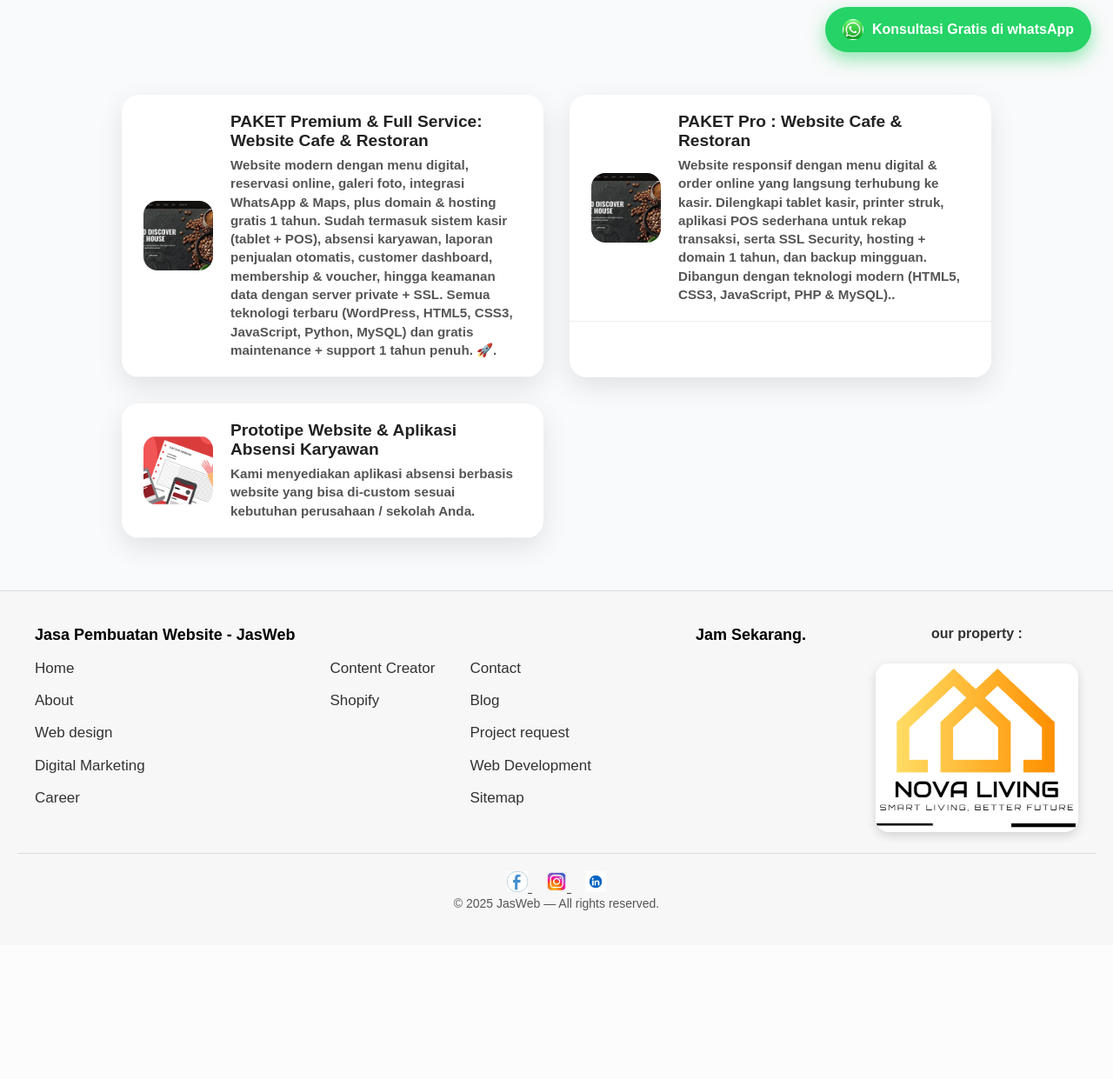
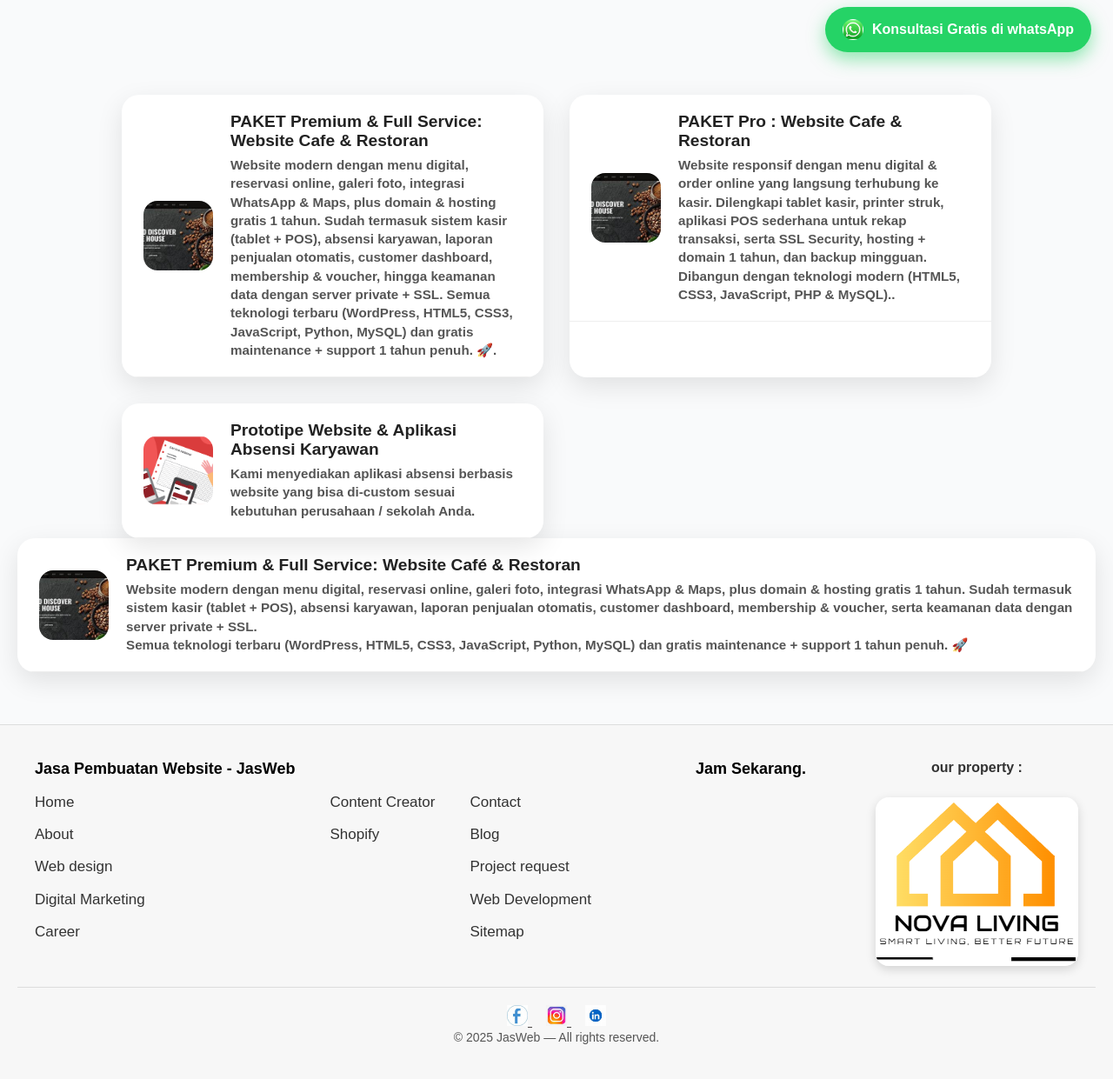
Before and after one commit to septianabdulkarim-cloud/portfolio-website, a Flask app: page /Pricelist in a window 1280 px wide. Shown: the part 715-1956 px from the top of the page at 87% size. Before the commit the page ends 1762 px from the top, so only its background shows below. Run offline with Flask 3, Linux system fonts and the light colour scheme.

Commit message:
Update index.html, pricelist.html, pricelist2.html,  project.html, performance.html , login.html, register.html. Kerjasama_Brand.html dan style.css, style2.css , style2.css

```diff
--- a/templates/Pricelist.html
+++ b/templates/Pricelist.html
@@ -237,8 +237,75 @@
 
         </div>
     </div>
+
+
+    <div class="card">
+    <details>
+        <summary>
+            <div class="card-summary">
+                <img src="/static/image/OIP 34.jpg" alt="Website Café">
+                <div class="card-text">
+                    <h5>PAKET Premium & Full Service: Website Café & Restoran</h5>
+                    <p>
+                        Website modern dengan menu digital, reservasi online, galeri foto, integrasi WhatsApp & Maps,
+                        plus domain & hosting gratis 1 tahun. Sudah termasuk sistem kasir (tablet + POS), absensi
+                        karyawan, laporan penjualan otomatis, customer dashboard, membership & voucher, serta keamanan
+                        data dengan server private + SSL.
+                    </p>
+                    <p>
+                        Semua teknologi terbaru (WordPress, HTML5, CSS3, JavaScript, Python, MySQL) dan gratis
+                        maintenance + support 1 tahun penuh. 🚀
+                    </p>
+                </div>
+            </div>
+        </summary>
+
+        <div class="card-detail">
+            <div class="card-images">
+                <img src="/static/image/Screenshot 2025-08-10 121310.png" alt="Website Café Full">
+                <img src="/static/image/orderan menu.png" alt="Website Café Full">
+                <img src="/static/image/Screenshot 2025-09-17 202835.png" alt="Website Café Full">
+                <img src="/static/image/Screenshot 2025-09-17 202257.png" alt="Website Café Full">
+            </div>
+
+            <ul class="feature-list">
+                <li>Login/Register ✅</li>
+                <li>Verifikasi email ✅</li>
+                <li>Admin dashboard (produk + transaksi) ✅</li>
+                <li>Tambah produk ✅</li>
+                <li>Toggle produk aktif ✅</li>
+                <li>Update status transaksi ✅</li>
+                <li>User dashboard menampilkan produk ✅</li>
+                <li>Add to cart ✅ (perlu input qty di HTML)</li>
+                <li>View cart & checkout ✅</li>
+                <li>Upload bukti pembayaran ✅</li>
+                <li>Riwayat transaksi user ✅</li>
+                <li>Filter kategori produk (route ada, HTML belum)</li>
+                <li>Request kurir pengiriman (otomatis terhubung ke WhatsApp Admin) ✅</li>
+                <li>
+                    Pembayaran melalui Bank Transfer, DANA, OVO, GoPay, dan metode e-wallet lainnya ✅
+                </li>
+                <li>
+                    Pilihan sistem maintenance:
+                    <ul>
+                        <li>Opsi 1: Maintenance dilakukan oleh pemilik website (user)</li>
+                        <li>Opsi 2: Maintenance dilakukan oleh tim kami (free 1 tahun)</li>
+                    </ul>
+                </li>
+            </ul>
+
+            <div class="pricing">
+                <p><strong>💰 Harga Normal:</strong> <span style="text-decoration: line-through;">Rp 150.000.000</span></p>
+                <p><strong>🎉 Promo Spesial:</strong> Rp 145.999.999</p>
+            </div>
+
+            <button class="order-btn">🛒 Order Sekarang</button>
+        </div>
+    </details>
+</div>
+
 </section>
-<section>
+
 
 
 
@@ -318,6 +385,7 @@
 
 </footer>
 
+
 </body>
 <script src="/static/css/script.js"></script>
 <script>
```
Also changed, not shown: 2 other files.
